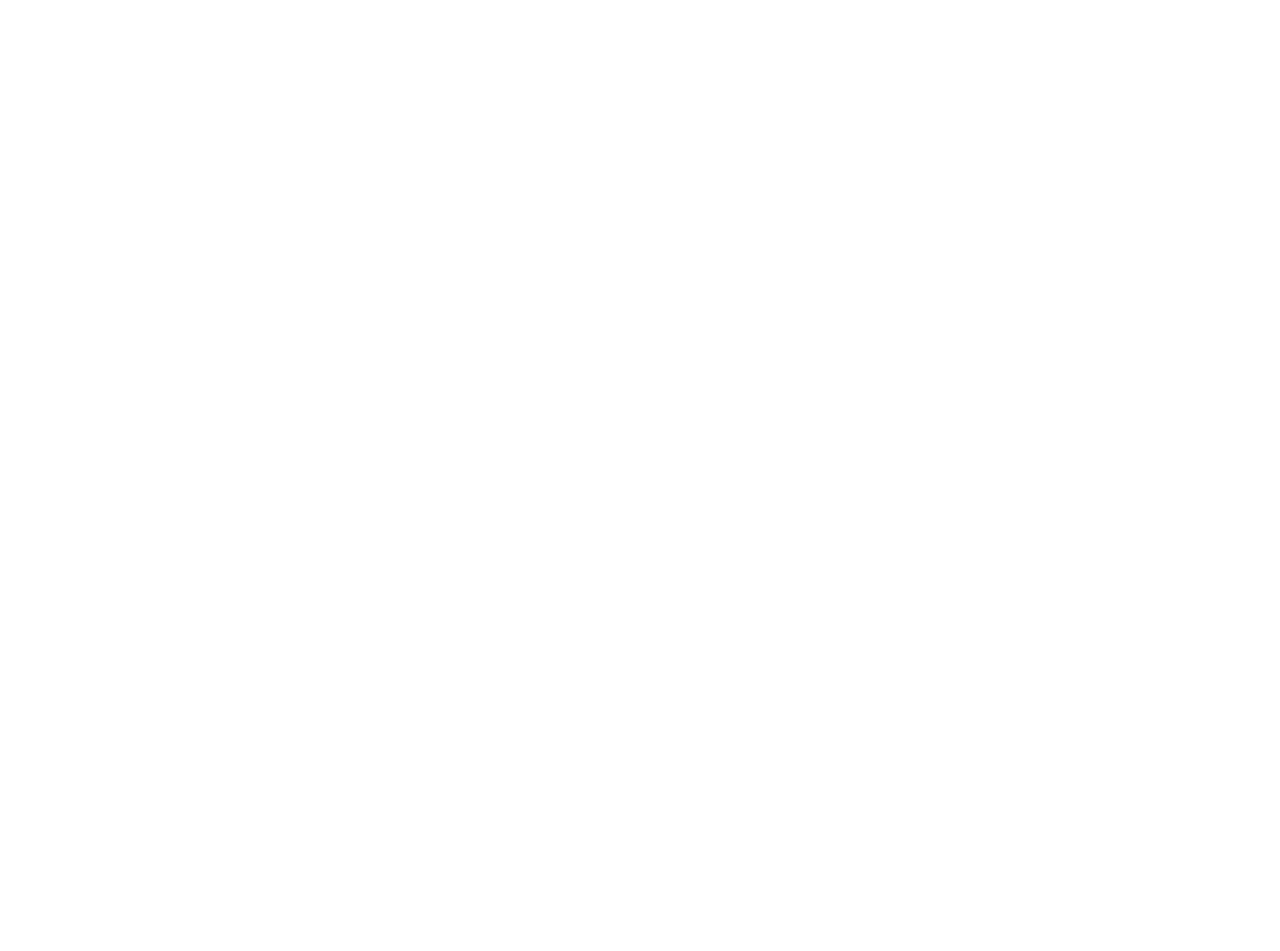
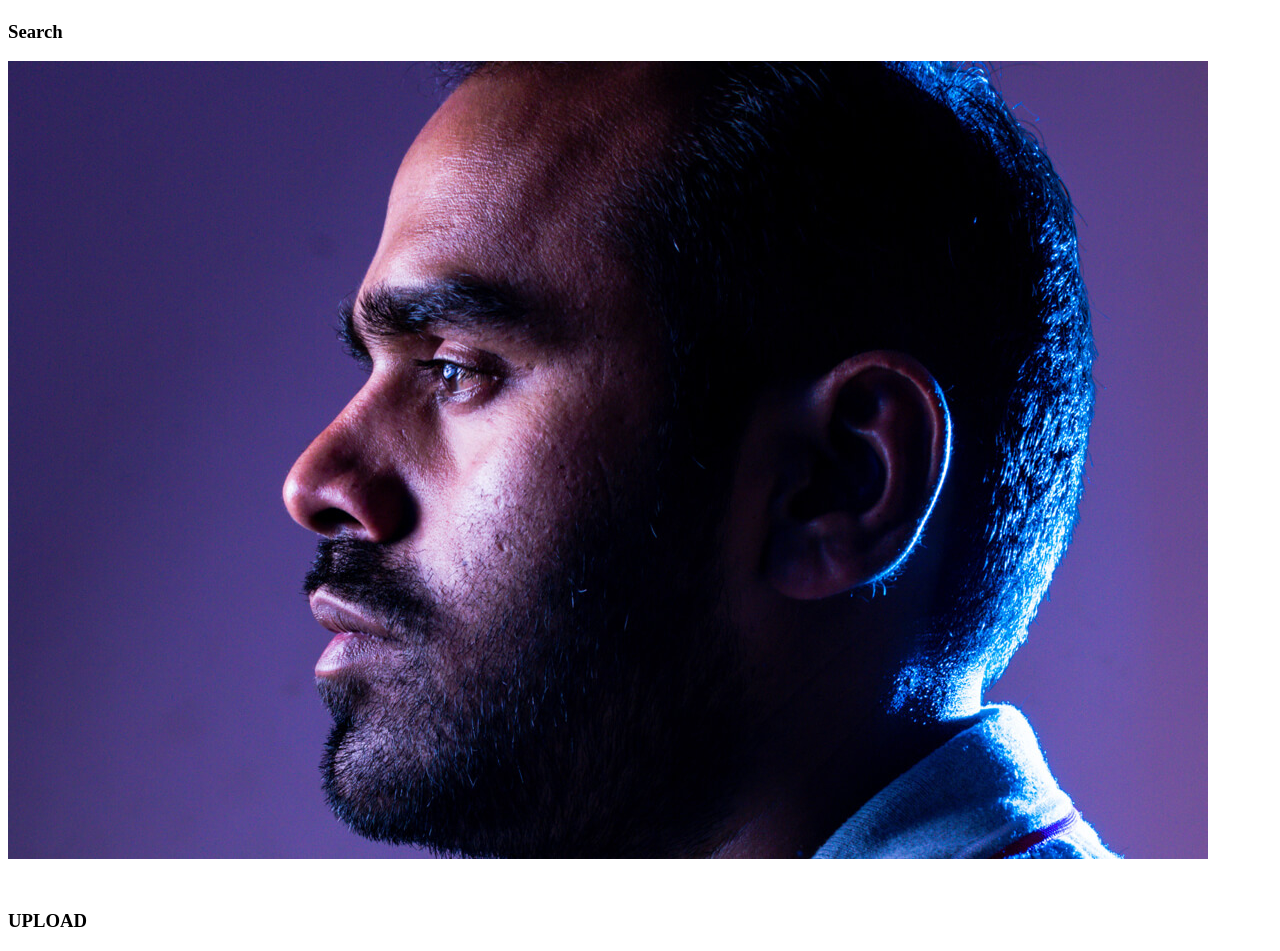
Before and after one commit to p-sweta/brainflix, a React (Create React App) app: page / in a window 1280 px wide. Shown: the part 55-1006 px from the top of the page. Before the commit the page ends 800 px from the top, so only its background shows below. Built offline with nearby package versions, Linux system fonts and the light colour scheme.

Commit message:
start jsx for header component, add fonts routes

```diff
--- a/src/App.scss
+++ b/src/App.scss
@@ -1,3 +1,6 @@
+
+@use '/Users/spmac/Documents/Brainstation-Software-Engineering-Bootcamp/Week 6/BrainFlix Project/sweta-parmar-brainflix/src/styles/partials/_mixins.scss' as *;
+
 *,
 *::before,
 *::after {
--- a/src/components/Component/Header.js
+++ b/src/components/Component/Header.js
@@ -1,11 +1,29 @@
 import './Header.scss';
-import logo from '../../assets/logo/BrainFlix-logo.svg'
+import logo from '../../assets/logo/BrainFlix-logo.svg';
+import search from '../../assets/icons/search.svg';
+import avatar from '../../assets/images/Mohan-muruge.jpg';
+import upload from '../../assets/icons/upload.svg'
 
 const Header = () => {
     return (
-        <header className='header'>
-            <div className="header__logo-container">
-                <img className="header__logo" src={logo} alt="" />
+        <header className = 'header'>
+            <div className = "header__logo-container">
+                <img className = "header__logo" src = {logo} alt = "" />
+            </div>
+            <div>
+                <div>
+                    <img src = {search} alt = "" />
+                    <h3>Search</h3>
+                </div>
+                <img
+                className = "image"
+                src = {avatar}
+                alt="mohan-muruge-avatar"
+              />
+            </div>
+            <div>
+                <img src = {upload} alt="" />
+                <h3>UPLOAD</h3>
             </div>
         </header>
     )
--- a/src/components/Component/Header.scss
+++ b/src/components/Component/Header.scss
@@ -1,2 +1,3 @@
-.header {
-}
+
+// @import '../../styles/partials/mixins';
+// import '../../styles/partials/fonts';
--- a/src/styles/partials/_fonts.scss
+++ b/src/styles/partials/_fonts.scss
@@ -0,0 +1,13 @@
+@font-face {
+    font-family: 'avenir';
+    src: url(../../assets/fonts/AvenirNextLTPro-Regular.otf);
+    font-weight: 400;
+    // font-style: normal;
+}
+
+@font-face {
+    font-family: 'avenir';
+    src: url(../../assets/fonts/AvenirNextLTPro-Bold.otf);
+    font-weight: 700;
+    // font-style: normal;
+}
--- a/src/styles/partials/_mixins.scss
+++ b/src/styles/partials/_mixins.scss
@@ -1,4 +1,5 @@
 @use './variables' as *;
+@use './fonts' as *;
 
 @mixin tablet {
     @media (min-width: $tablet-breakpoint) {
```
